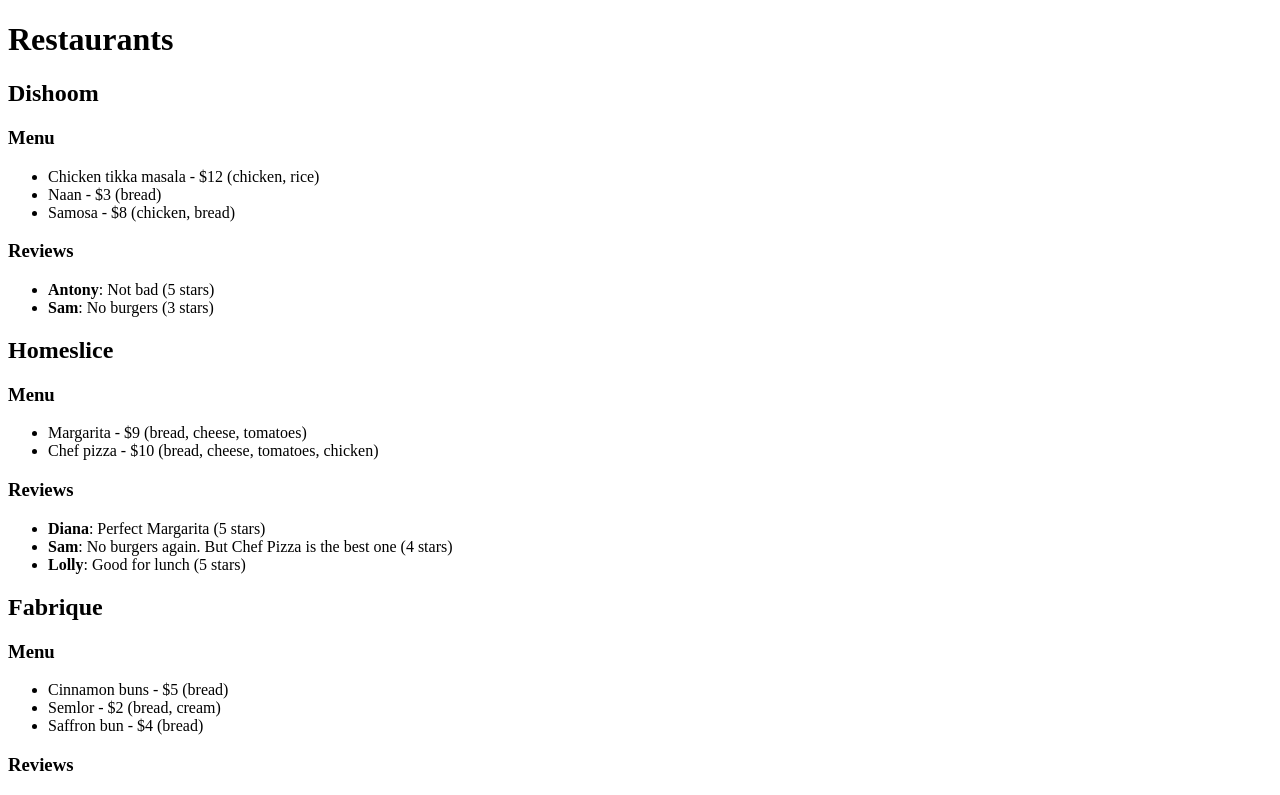
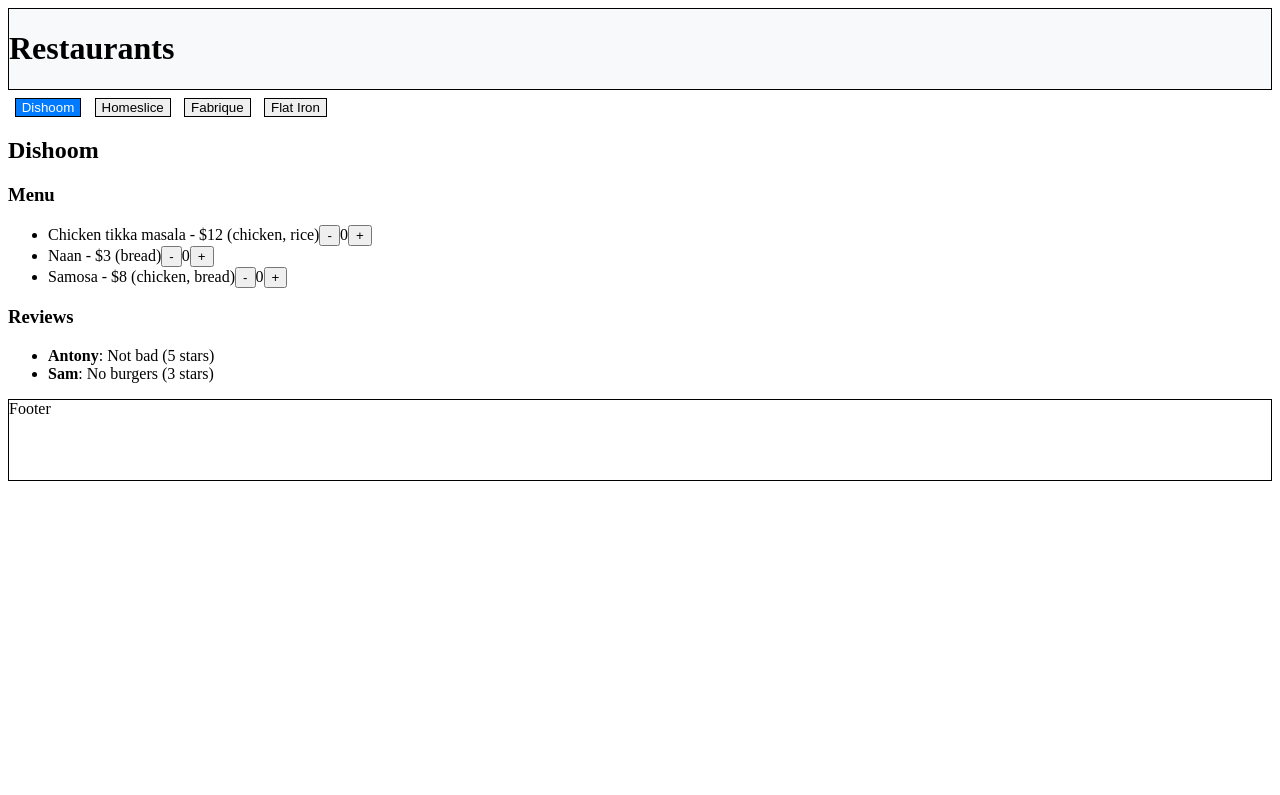
Before and after one commit to besthalfofthedevil/react1205, a React (Vite) app: page / in a window 1280 px wide. Shown: the top 795 px of the page. Built offline with nearby package versions, Linux system fonts and the light colour scheme.

Commit message:
Add Layout and components

```diff
--- /dev/null
+++ b/src/components/Footer/Footer.tsx
@@ -0,0 +1,4 @@
+import type { JSX } from "react";
+export const Footer = ({ children }: { children: JSX.Element | string }) => {
+  return <div className="footer">{children}</div>;
+};
--- /dev/null
+++ b/src/components/Header/Header.css
@@ -0,0 +1,6 @@
+:host {
+    display: flex;
+    flex-direction: column;
+    min-height: 100vh;
+    border: 1px solid black;
+}
--- /dev/null
+++ b/src/components/Header/Header.tsx
@@ -0,0 +1,4 @@
+import type { JSX } from "react";
+export const Header = ({ children }: { children: JSX.Element | string }) => {
+  return <div className="header">{children}</div>;
+};
--- a/src/components.tsx
+++ b/src/components/Restaurant/Restaurant.tsx
@@ -3,13 +3,25 @@
   Restaurant,
   RestaurantMenuItem,
   RestaurantReviewItem,
-} from "./mocks/restaurants.mock";
+} from "../../mocks/restaurants.mock";
+import { useDishCounter } from "../../hooks/useDishCounter";
 
 export const MenuItemComponent = (
   menuItem: Omit<RestaurantMenuItem, "id">
 ): JSX.Element => {
+  const [count, add, remove] = useDishCounter(0); // Placeholder for useDishCounter
   const { name, price, ingredients } = menuItem;
-  return <li>{`${name} - $${price} (${ingredients.join(", ")})`}</li>;
+  return (
+    <li>
+      <div>
+        {`${name} - $${price} (${ingredients.join(", ")})`}
+        <button onClick={remove}>-</button>
+        {count}
+
+        <button onClick={add}>+</button>
+      </div>
+    </li>
+  );
 };
 
 export const ReviewItemComponent = (
--- /dev/null
+++ b/src/components/Tab/Tab.tsx
@@ -0,0 +1,16 @@
+export const Tab = ({
+  label,
+  isActive,
+  setActive = () => {},
+}: {
+  label: string;
+  isActive: boolean;
+  setActive?: () => void;
+}) => (
+  <button
+    className={`tab ${isActive ? "active" : ""}`}
+    onClick={() => setActive()}
+  >
+    {label}
+  </button>
+);
--- /dev/null
+++ b/src/hooks/useDishCounter.ts
@@ -0,0 +1,24 @@
+import { useState } from "react";
+
+const MAX_DISH_COUNT = 5;
+const MIN_DISH_COUNT = 0;
+
+export const useDishCounter = (
+  initialCount: number
+): [count: number, () => void, () => void] => {
+  const [count, setCount] = useState(initialCount);
+
+  const onIncrement = () => {
+    setCount((prevCount) =>
+      prevCount < MAX_DISH_COUNT ? prevCount + 1 : prevCount
+    );
+  };
+
+  const onDecrement = () => {
+    setCount((prevCount) =>
+      prevCount > MIN_DISH_COUNT ? prevCount - 1 : prevCount
+    );
+  };
+
+  return [count, onIncrement, onDecrement];
+};
--- a/src/main.tsx
+++ b/src/main.tsx
@@ -1,6 +1,12 @@
 import { createRoot } from "react-dom/client";
 import { restaurants } from "./mocks/restaurants.mock";
-import { RestaurantComponent } from "./components";
+
+import { Header } from "./components/Header/Header";
+import { Footer } from "./components/Footer/Footer";
+import "./styles.css";
+import { Tab } from "./components/Tab/Tab";
+import { StrictMode, useState } from "react";
+import { RestaurantComponent } from "./components/Restaurant/Restaurant";
 
 const rootElement = document.getElementById("root");
 if (!rootElement) {
@@ -9,15 +15,35 @@
 
 const appRoot = createRoot(rootElement);
 
-const app = (
-  <div>
+const App = () => {
+  const [activeId, setActiveId] = useState(0);
+  return (
+    <div className="layout">
+      <Header>
         <h1>Restaurants</h1>
-    {restaurants.map((restaurant) => {
+      </Header>
+      <div className="main">
+        <section className="tabs">
+          {restaurants.map(({ name, id }, idx) => {
             return (
-        <RestaurantComponent key={restaurant.id} restaurantItem={restaurant} />
+              <Tab
+                key={id}
+                label={name}
+                isActive={idx === activeId}
+                setActive={() => setActiveId(idx)}
+              />
             );
           })}
+        </section>
+
+        <RestaurantComponent
+          key={activeId}
+          restaurantItem={restaurants[activeId]}
+        />
+      </div>
+      <Footer>Footer</Footer>
     </div>
   );
+};
 
-appRoot.render(app);
+appRoot.render(<StrictMode><App /></StrictMode>);
--- /dev/null
+++ b/src/styles.css
@@ -0,0 +1,32 @@
+.layout {
+  display: flex;
+  flex-direction: column;
+}
+.header {
+  flex: 0 0 auto;
+  background-color: #f8f9fa;
+  border: 1px solid black;
+  min-height: 5em;
+}
+.tab {
+  display: flex;
+  border: 1px solid black;
+  margin: 0 0.5em;
+}
+.tabs {
+  margin-top: 0.5em;
+  display: flex;
+}
+.main {
+  flex: 1 0 auto;
+}
+.footer {
+  flex: 0 0 auto;
+  border: 1px solid black;
+  min-height: 5em;
+}
+
+.active {
+  background-color: #007bff;
+  color: white;
+}
```
Lines whose indentation alone changed are shown as unchanged.
